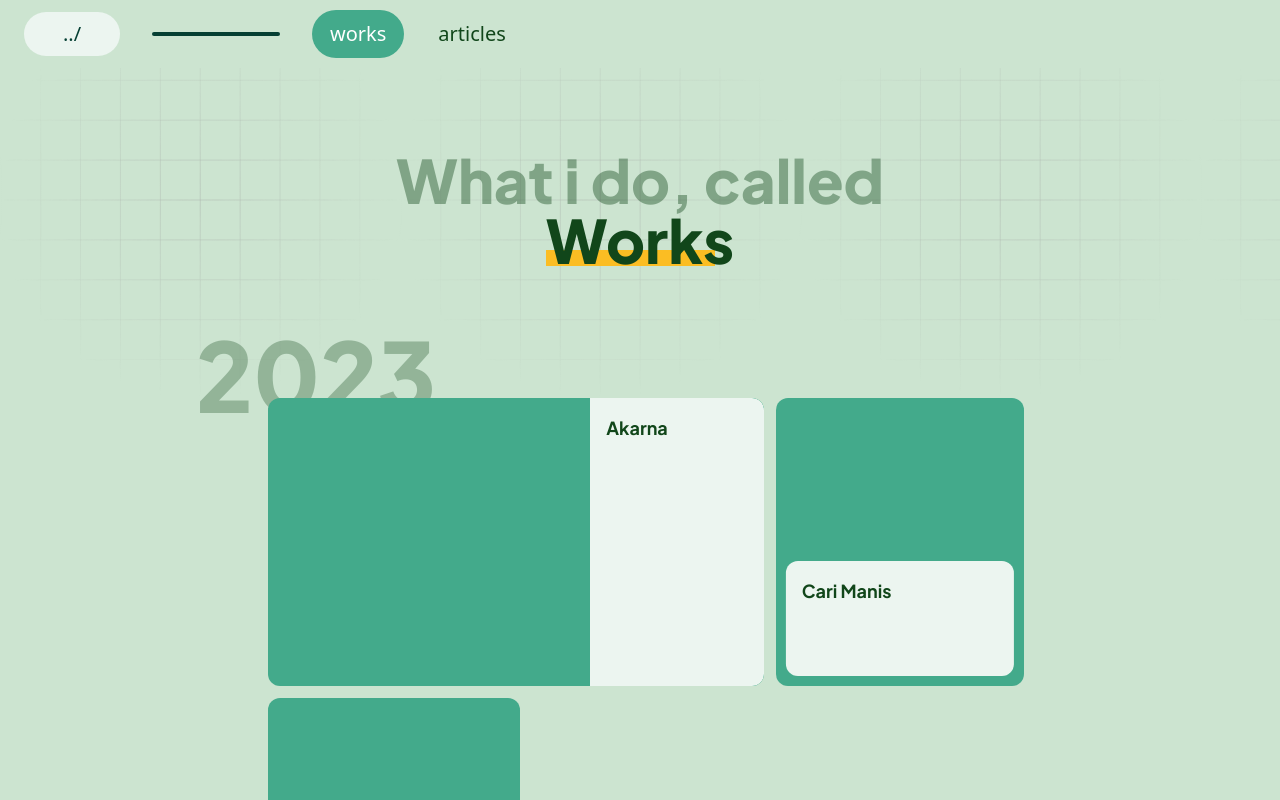
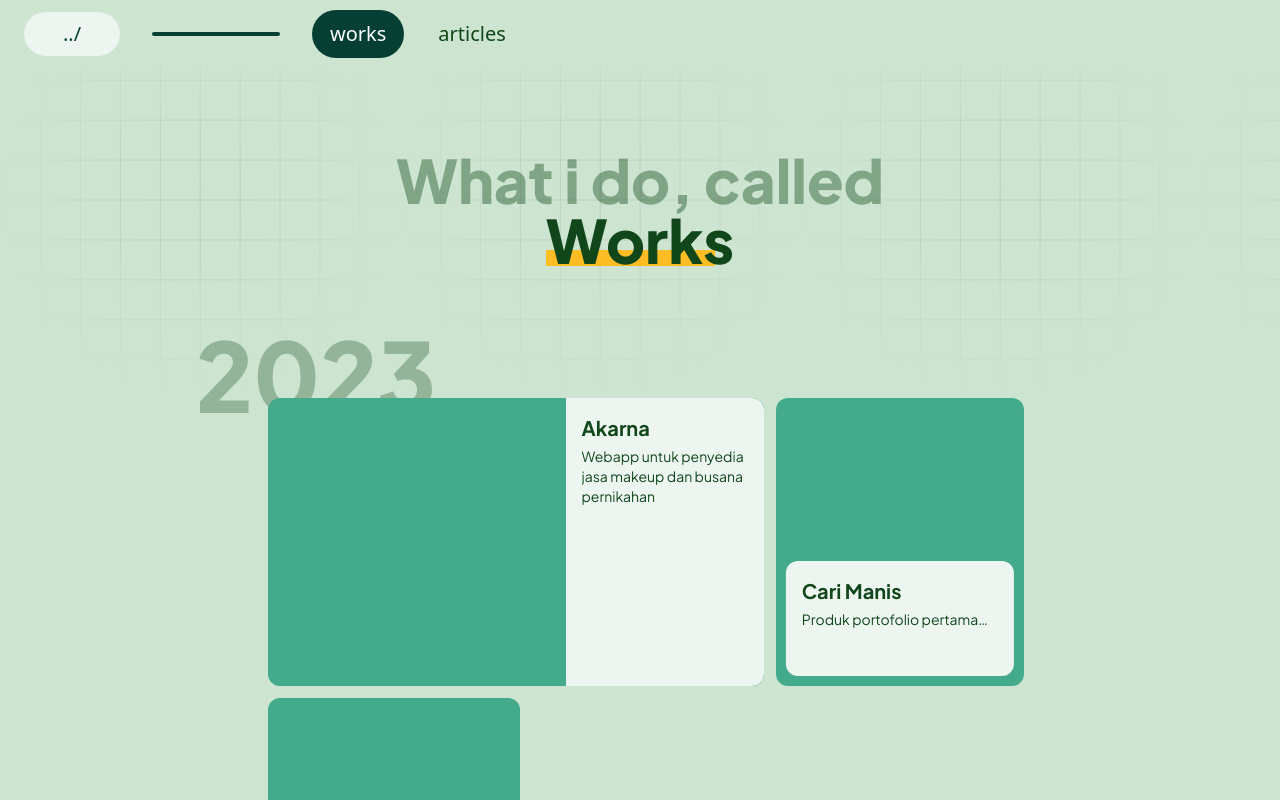
Before and after one commit to code7070/hi-jojo, a Next.js app: page /work in a window 1280 px wide. Shown: the top 800 px of the page. Built offline with nearby package versions, Linux system fonts and the light colour scheme.

Commit message:
fasten animation

```diff
--- a/src/components/header/index.js
+++ b/src/components/header/index.js
@@ -17,7 +17,7 @@ export default function Header() {
   const pageLinks = (href) => {
     let classes = `${linkClass} py-2 px-4 border-2 border-transparent hover:bg-secondary`;
     if (href === asPath)
-      classes = `${classes} bg-accent text-white hover:bg-accent`;
+      classes = `${classes} bg-primary text-white hover:bg-primary`;
     return classes;
   };
 
--- a/src/pages/work/index.js
+++ b/src/pages/work/index.js
@@ -34,6 +34,7 @@ const WorkGrid = ({ works = [] }) => {
               />
               <div className={styles.info}>
                 <div className={styles.name}>{item.name}</div>
+                <div className={styles.desc}>{item.description}</div>
               </div>
             </div>
           ))}
--- a/src/styles/globals.css
+++ b/src/styles/globals.css
@@ -64,7 +64,7 @@ body {
 }
 
 .word-underline.animated::before {
-  animation: underlineAnimated 0.5s linear 2.5s 1 forwards;
+  animation: underlineAnimated 0.5s linear 1.75s 1 forwards;
 }
 
 #nprogress .bar {
--- a/src/styles/works.module.css
+++ b/src/styles/works.module.css
@@ -119,6 +119,7 @@
   @apply relative bg-accent rounded-xl p-4 transition-all duration-200 overflow-hidden;
   @apply w-3/4 mb-6 sm:mb-0 mx-auto sm:w-1/2 sm:mx-0;
   @apply hover:ring-4 hover:ring-primary;
+  /* @apply -mt-40 first:mt-0; */
 }
 
 .workBox .media {
@@ -126,13 +127,17 @@
 }
 
 .workBox .info {
-  @apply rounded-xl absolute bg-secondary transition-all duration-200 p-4;
-  @apply left-[50%] bottom-[10px] translate-x-[-50%] h-[40%];
-  width: calc(100% - 20px);
+  @apply rounded-xl bg-secondary transition-all duration-200 p-4 h-[40%];
+  @apply absolute left-[50%] top-0 w-full translate-x-[-50%] rounded-b-none;
+  @apply sm:bottom-[10px] sm:top-auto sm:w-[calc(100%-20px)] sm:rounded-b-xl;
 }
 
 .workBox .info .name {
-  @apply font-bold text-lg;
+  @apply font-bold text-lg sm:text-xl;
+}
+
+.workBox .info .desc {
+  @apply text-sm line-clamp-1 mt-1;
 }
 
 /* ODD SECTION */
@@ -193,6 +198,29 @@
   .workInnerWrapper:nth-child(even)
   .workBox:nth-child(odd)
   .info {
-  @apply sm:right-0 sm:top-[50%] sm:translate-y-[-50%] sm:translate-x-0 sm:left-auto sm:w-[35%] sm:h-full;
+  @apply sm:right-0 sm:top-[50%] sm:translate-y-[-50%] sm:translate-x-0 sm:left-auto sm:w-[40%] sm:h-full;
   @apply sm:rounded-l-none;
 }
+
+.workSection:nth-child(odd)
+  .workInnerWrapper:nth-child(odd)
+  .workBox:nth-child(odd)
+  .info
+  .desc,
+.workSection:nth-child(odd)
+  .workInnerWrapper:nth-child(even)
+  .workBox:nth-child(even)
+  .info
+  .desc,
+.workSection:nth-child(even)
+  .workInnerWrapper:nth-child(odd)
+  .workBox:nth-child(even)
+  .info
+  .desc,
+.workSection:nth-child(even)
+  .workInnerWrapper:nth-child(even)
+  .workBox:nth-child(odd)
+  .info
+  .desc {
+  @apply sm:line-clamp-3;
+}
```
Also changed, not shown: src/styles/home.module.css (+8 -7 lines).
